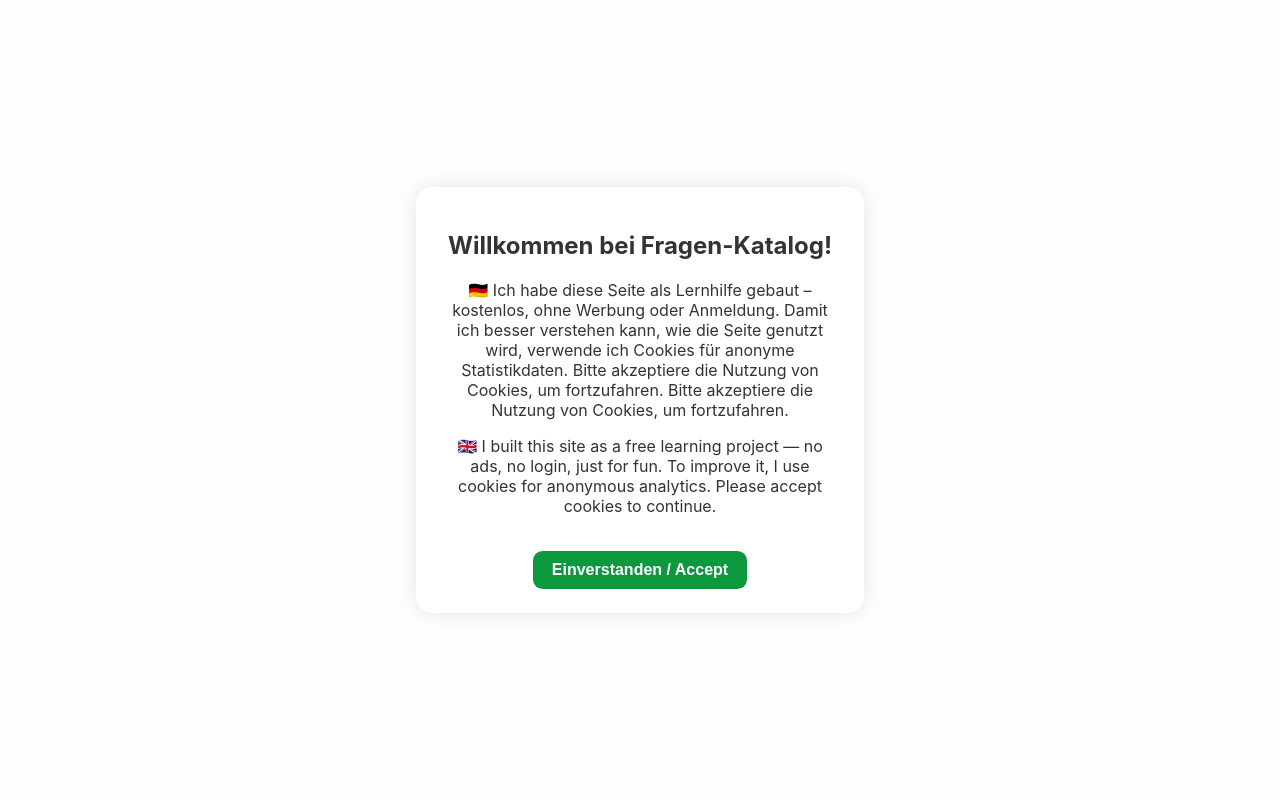
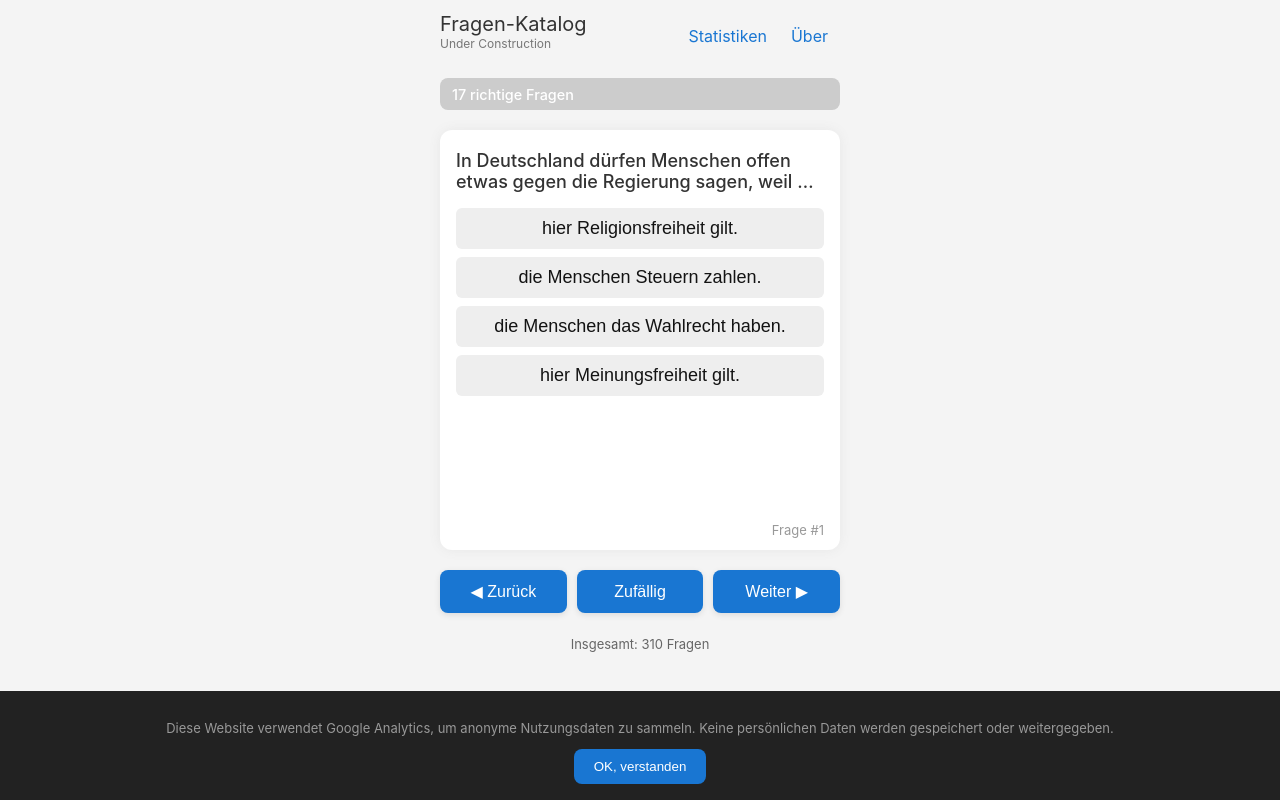
Before and after one commit to roieshalom/fragen-katalog-v2, a React (Vite) app: page / in a window 1280 px wide. Built offline with nearby package versions, Linux system fonts and the light colour scheme.

Commit message:
better concent

```diff
--- a/src/App.jsx
+++ b/src/App.jsx
@@ -12,7 +12,6 @@ import "./style.css";
 import CustomConsent from "./CustomConsent";
 
 export default function App() {
-  const [hasConsent, setHasConsent] = useState(false);
   const [questions, setQuestions] = useState([]);
   const [currentQuestion, setCurrentQuestion] = useState(0);
   const [selectedAnswer, setSelectedAnswer] = useState(null);
@@ -28,24 +27,13 @@ export default function App() {
   ]);
 
   useEffect(() => {
-    if (!hasConsent) return;
-
+    // Always allow anonymous analytics by default
     const waitForAnalytics = setInterval(() => {
       if (window.gtag || window.firebase?.analytics) {
         logAnalyticsEvent("session_start");
         clearInterval(waitForAnalytics);
       }
     }, 100);
-
-// useEffect(() => {
-//   getAnalyticsInstance().then((analytics) => {
-//     if (analytics) {
-//       logEvent(analytics, "test_event", { source: "manual_trigger" });
-//       console.log("📊 Logged test_event");
-//     }
-//   });
-// }, []);
-
 
     fetch("/data/questions.json")
       .then((res) => res.json())
@@ -69,7 +57,7 @@ export default function App() {
       });
 
     return () => clearInterval(waitForAnalytics);
-  }, [hasConsent]);
+  }, []);
 
   const handleSelectAnswer = async (index) => {
     const isCorrect = index === questions[currentQuestion]?.correct;
@@ -86,6 +74,7 @@ export default function App() {
 
     const questionId = String(questions[currentQuestion]?.id);
     logAnalyticsEvent("question_answered", { question_id: questionId, correct: isCorrect });
+
     // Track answered questions this session
     let count = Number(sessionStorage.getItem("answered_count") || 0) + 1;
     sessionStorage.setItem("answered_count", count);
@@ -95,7 +84,6 @@ if (count === 3) {
       logAnalyticsEvent("answered_3_in_session");
       console.log("🎯 Logged: answered_3_in_session");
     }
-
 
     try {
       const ref = doc(db, "questionStats", questionId);
@@ -165,10 +153,6 @@ if (count === 3) {
     logAnalyticsEvent("stats_modal_opened");
   };
 
-  if (!hasConsent) {
-    return <CustomConsent onConsentGiven={() => setHasConsent(true)} />;
-  }
-
   return (
     <div className="app-wrapper">
       <header className="app-header">
@@ -233,6 +217,9 @@ if (count === 3) {
           questions={questions}
         />
       )}
+
+      {/* ✅ Soft consent banner */}
+      <CustomConsent />
     </div>
   );
 }
--- a/src/CustomConsent.jsx
+++ b/src/CustomConsent.jsx
@@ -1,45 +1,62 @@
-import { useState, useEffect } from "react";
-import "./CustomConsent.css";
+// src/CustomConsent.jsx
+import React, { useEffect, useState } from "react";
 
-export default function CustomConsent({ onConsentGiven }) {
-  const [showOverlay, setShowOverlay] = useState(false);
+export default function CustomConsent() {
+  const [hasConsent, setHasConsent] = useState(() => {
+    return localStorage.getItem("user_consent") === "true";
+  });
 
   useEffect(() => {
-    const hasAccepted = localStorage.getItem("consentGiven");
-    if (!hasAccepted) {
-      setShowOverlay(true);
-    } else {
-      onConsentGiven();
+    if (!hasConsent) {
+      // Apply default anonymous mode
+      window.gtag?.("consent", "default", {
+        ad_storage: "denied",
+        analytics_storage: "granted",
+      });
     }
-  }, [onConsentGiven]);
+  }, [hasConsent]);
 
   const handleAccept = () => {
-    localStorage.setItem("consentGiven", "true");
-    setShowOverlay(false);
-    onConsentGiven();
+    localStorage.setItem("user_consent", "true");
+    setHasConsent(true);
+    window.gtag?.("consent", "update", {
+      ad_storage: "granted",
+      analytics_storage: "granted",
+    });
+    console.log("✅ User accepted cookies");
   };
 
-  if (!showOverlay) return null;
+  if (hasConsent) return null;
 
   return (
-    <div className="consent-backdrop">
-      <div className="consent-modal">
-        <h2>Willkommen bei Fragen-Katalog!</h2>
-        <p>
-        🇩🇪 Ich habe diese Seite als Lernhilfe gebaut – kostenlos, ohne Werbung oder Anmeldung.
-Damit ich besser verstehen kann, wie die Seite genutzt wird, verwende ich Cookies für anonyme Statistikdaten.
-Bitte akzeptiere die Nutzung von Cookies, um fortzufahren.
-        Bitte akzeptiere die Nutzung von Cookies, um fortzufahren.
-        </p>
-        <p>
-       🇬🇧 I built this site as a free learning project — no ads, no login, just for fun.
-To improve it, I use cookies for anonymous analytics.
-Please accept cookies to continue.
-        </p>
-        <button className="consent-button" onClick={handleAccept}>
-          Einverstanden / Accept
-        </button>
-      </div>
+    <div
+      style={{
+        position: "fixed",
+        bottom: 0,
+        width: "100%",
+        background: "#222",
+        color: "white",
+        padding: "1rem",
+        zIndex: 1000,
+        textAlign: "center",
+      }}
+    >
+      <p className="text-sm mb-2">
+        Diese Website verwendet Google Analytics, um anonyme Nutzungsdaten zu sammeln. Keine persönlichen Daten werden gespeichert oder weitergegeben.
+      </p>
+      <button
+        onClick={handleAccept}
+        style={{
+          backgroundColor: "var(--color-primary)",
+          color: "white",
+          border: "none",
+          padding: "10px 20px",
+          borderRadius: "8px",
+          cursor: "pointer",
+        }}
+      >
+        OK, verstanden
+      </button>
     </div>
   );
 }
```
Lines whose indentation alone changed are shown as unchanged.
